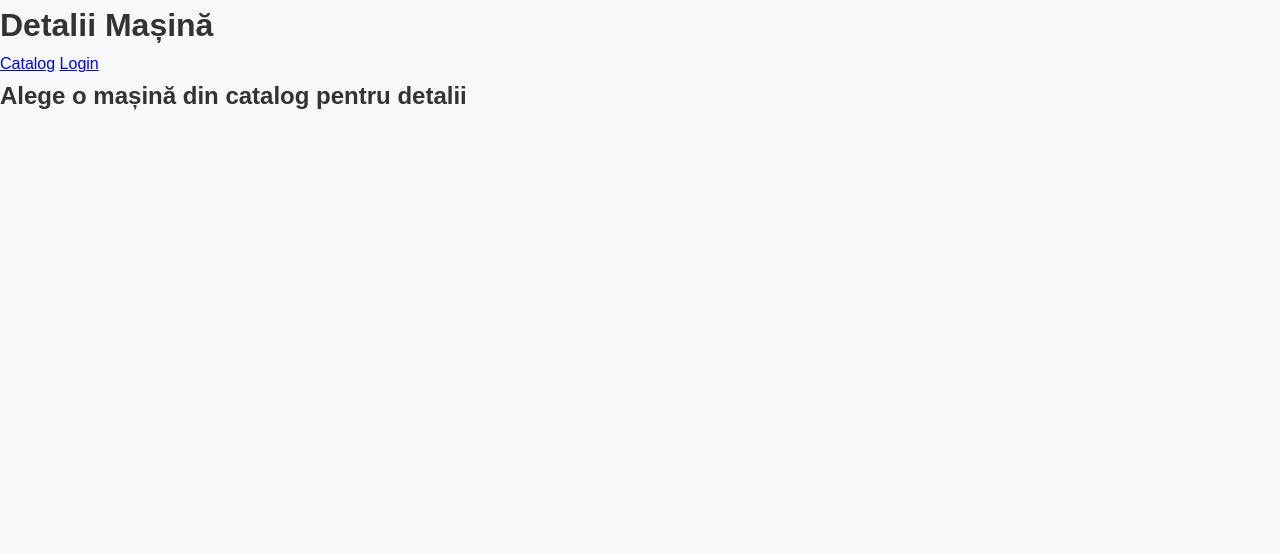
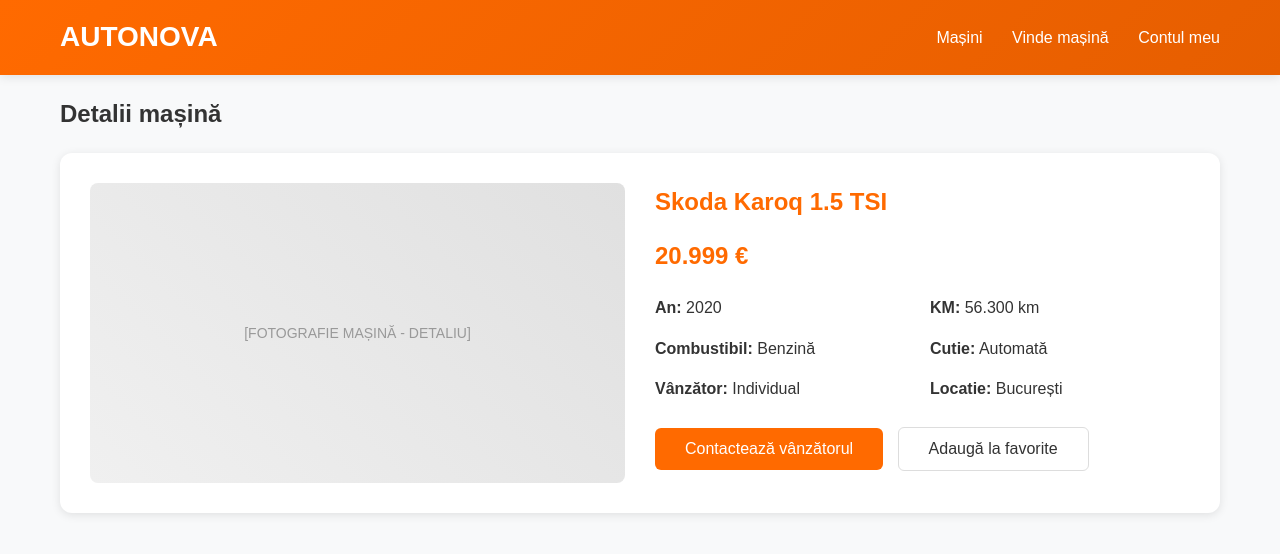
Before and after one commit to ArmandoMacelaru/AutoNova, a plain HTML site: page detalii.html in a window 1280 px wide. Drawn offline with Linux system fonts and the light colour scheme.

Commit message:
Update detalii.html

```diff
--- a/detalii.html
+++ b/detalii.html
@@ -3,21 +3,53 @@
 <head>
     <meta charset="UTF-8">
     <meta name="viewport" content="width=device-width, initial-scale=1.0">
-  <title>Detalii Mașină - AutoNova</title>
+    <title>Detalii mașină - AutoNova</title>
     <link rel="stylesheet" href="css/styles.css">
 </head>
 <body>
-  <header>
-    <h1>Detalii Mașină</h1>
-    <nav>
-      <a href="index.html">Catalog</a>
-      <a href="login.html">Login</a>
+    <header class="main-header">
+        <div class="header-container">
+            <a href="index.html" class="logo">AUTONOVA</a>
+            <nav class="main-nav">
+                <a href="index.html">Mașini</a>
+                <a href="adauga.html">Vinde mașină</a>
+                <a href="login.html">Contul meu</a>
             </nav>
+        </div>
     </header>
 
-  <main id="car-details">
-    <h2>Alege o mașină din catalog pentru detalii</h2>
-  </main>
+    <div class="container">
+        <h1 class="page-title">Detalii mașină</h1>
+        <div style="background: white; padding: 30px; border-radius: 12px; box-shadow: 0 2px 10px rgba(0,0,0,0.1);">
+            <div style="display: grid; grid-template-columns: 1fr 1fr; gap: 30px;">
+                <div>
+                    <div class="car-image" style="height: 300px; border-radius: 8px;">
+                        [FOTOGRAFIE MAȘINĂ - DETALIU]
+                    </div>
+                </div>
+                <div>
+                    <h2 style="color: #ff6a00; margin-bottom: 15px;">Skoda Karoq 1.5 TSI</h2>
+                    <div style="font-size: 24px; font-weight: bold; color: #ff6a00; margin-bottom: 20px;">20.999 €</div>
+
+                    <div style="display: grid; grid-template-columns: 1fr 1fr; gap: 15px; margin-bottom: 25px;">
+                        <div><strong>An:</strong> 2020</div>
+                        <div><strong>KM:</strong> 56.300 km</div>
+                        <div><strong>Combustibil:</strong> Benzină</div>
+                        <div><strong>Cutie:</strong> Automată</div>
+                        <div><strong>Vânzător:</strong> Individual</div>
+                        <div><strong>Locatie:</strong> București</div>
+                    </div>
+
+                    <button style="background: #ff6a00; color: white; border: none; padding: 12px 30px; border-radius: 6px; font-size: 16px; cursor: pointer; margin-right: 10px;">
+                        Contactează vânzătorul
+                    </button>
+                    <button style="background: white; color: #333; border: 1px solid #ddd; padding: 12px 30px; border-radius: 6px; font-size: 16px; cursor: pointer;">
+                        Adaugă la favorite
+                    </button>
+                </div>
+            </div>
+        </div>
+    </div>
 
     <script src="js/app.js"></script>
 </body>
```
Lines whose indentation alone changed are shown as unchanged.
